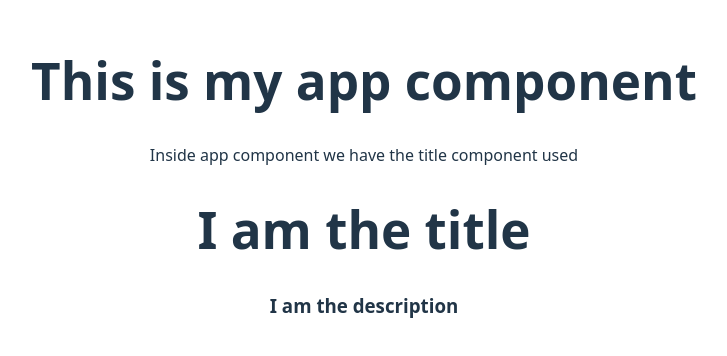
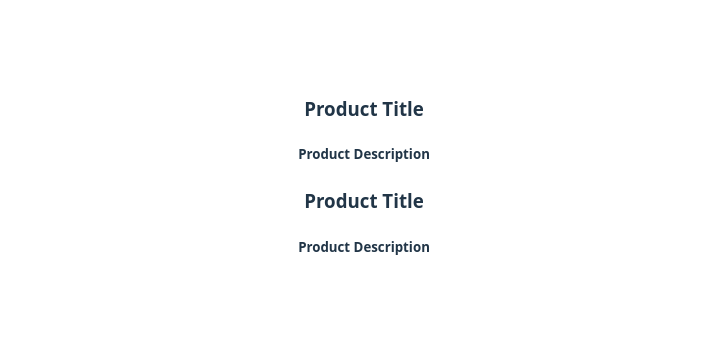
Before and after one commit to Rohan-Saxena644/React, a React (Vite) app: page / in a window 1280 px wide. Shown: the part 222-578 px from the top of the page, without its empty margins (276-1003 px from the left). Built offline with nearby package versions, Linux system fonts and the light colour scheme.

Commit message:
Added structured components

```diff
--- a/src/App.jsx
+++ b/src/App.jsx
@@ -1,20 +1,17 @@
 import "./App.css"
 //import
 import {Title} from "./Title.jsx";
+import Product from "./Product.jsx";
+import ProductTab from "./ProductTab.jsx";
 
 function Description(){
   return <h3>I am the description</h3>
 }
 
 function App() {
-  return (                 //<button>Hello World</button>
-    <>
-      <h1>This is my app component</h1>
-      <p>Inside app component we have the title component used</p>
-      <Title/>
-      <Description/>
-    </>
+  return (
+    <ProductTab/>
   );
 }
 
-export default App
+export default App;
--- /dev/null
+++ b/src/Product.jsx
@@ -0,0 +1,10 @@
+function Product(){
+    return (
+        <div>
+            <h3>Product Title</h3>
+            <h5>Product Description</h5>
+        </div>
+    )
+}
+
+export default Product;
--- /dev/null
+++ b/src/ProductTab.jsx
@@ -0,0 +1,12 @@
+import Product from "./Product.jsx";
+
+function ProductTab(){
+    return (
+        <>
+          <Product/>
+          <Product/>
+        </>
+    );
+}
+
+export default ProductTab;
```
